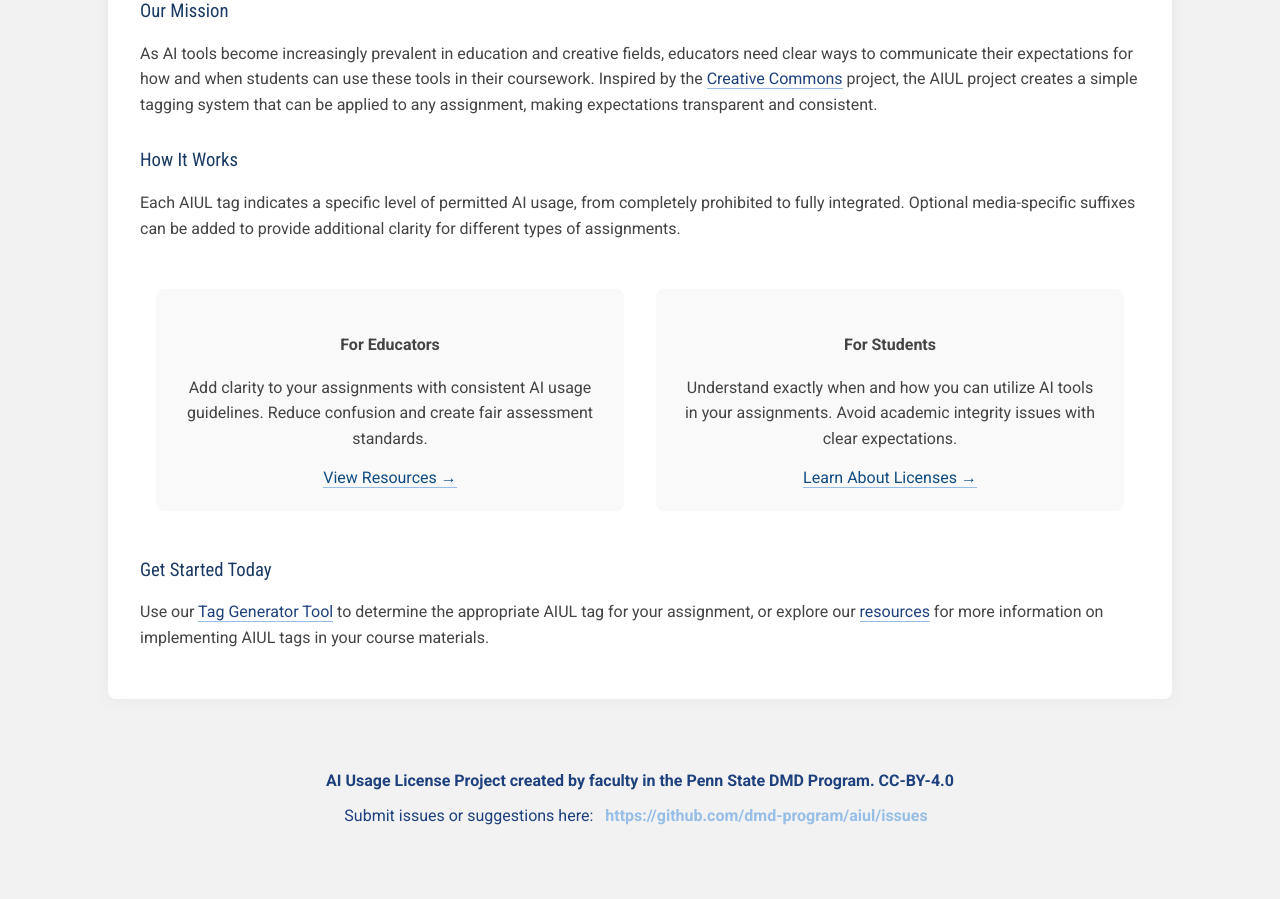
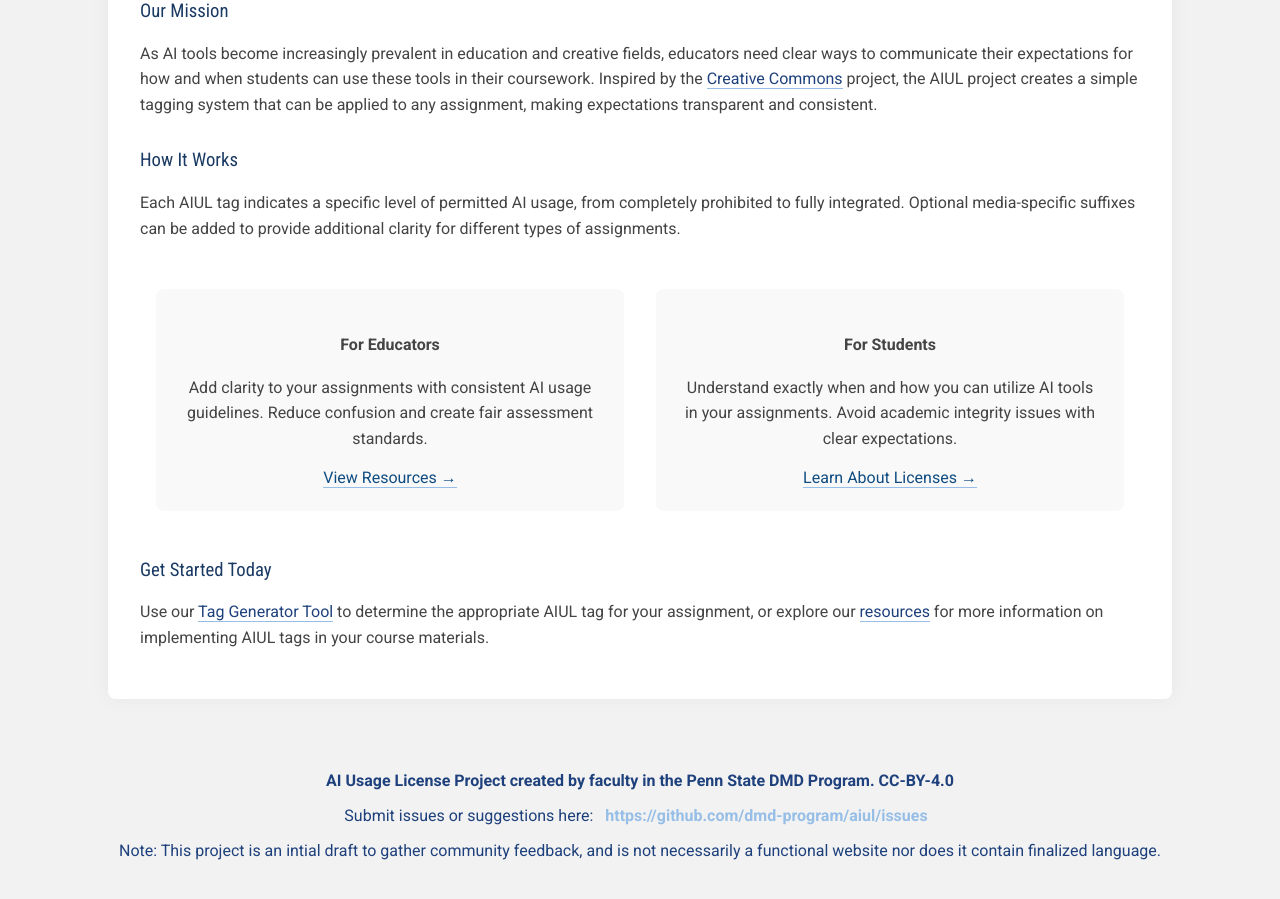
Before and after one commit to dmd-program/AIUL, a Jekyll site: the page built from index.html, in a window 1280 px wide and 900 px high, scrolled down 811 px. Built offline with Jekyll 4.4.1, drawn with Linux system fonts in a browser that asks for light colours; before the commit the page ends 1676 px from its top, so only the background shows below that.

Commit message:
Update footer.html

```diff
--- a/_includes/footer.html
+++ b/_includes/footer.html
@@ -4,4 +4,7 @@
   <p>
     Submit issues or suggestions here: <a class="bold" href="https://github.com/dmd-program/aiul/issues">https://github.com/dmd-program/aiul/issues</a>
   </p>
+  <p>
+    Note: This project is an intial draft to gather community feedback, and is not necessarily a functional website nor does it contain finalized language.
+  </p>
 </footer>
```
